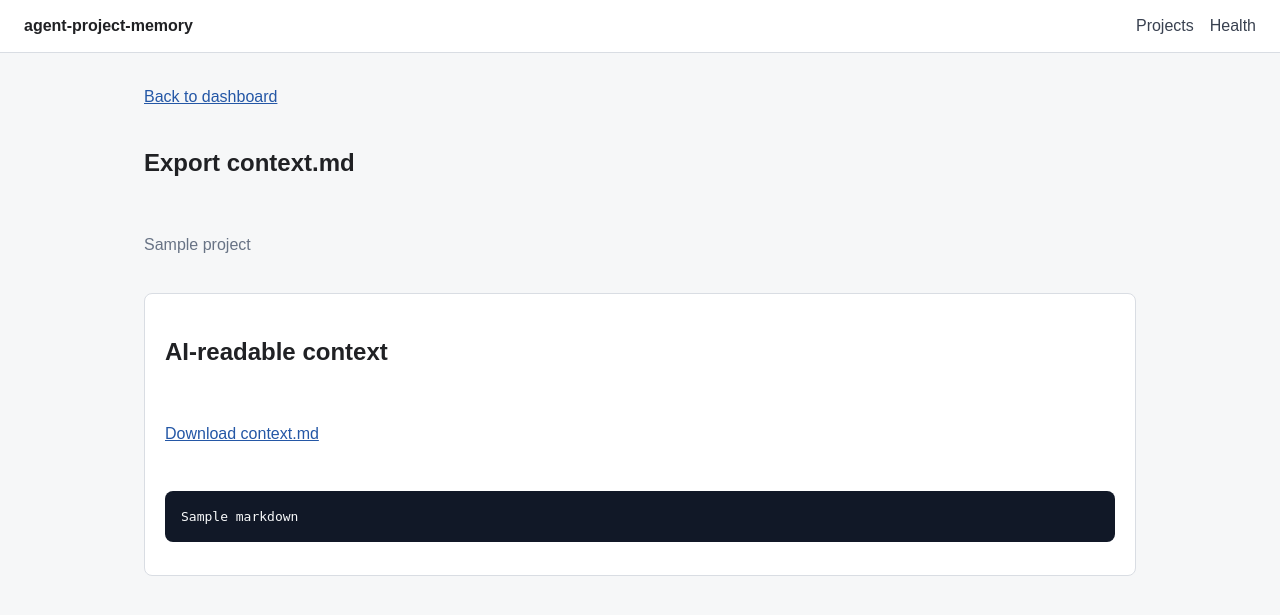
After one commit to jaoushingan88/agent-project-memory, a Flask app: template src/agent_project_memory/templates/export.html in a window 1280 px wide. The commit adds this page. Shown: the top 615 px of the page. Run offline with Flask 3, Linux system fonts and the light colour scheme; the template is opened without the code that fills it: most values are stand-ins (such as "Sample title", 1, 10 or a date in 2020); parts of the project's set-up code (start-up, migrations or seed data) failed here and were passed over; some libraries are stand-ins or nearby versions.

Commit message:
Add export web page

```diff
--- a/src/agent_project_memory/app.py
+++ b/src/agent_project_memory/app.py
@@ -9,6 +9,7 @@ from flask import Flask, redirect, render_template, request, url_for
 
 from .api import api, register_error_handlers
 from .db import get_database, init_app, init_database
+from .export import render_context_markdown
 from .repositories import (
     create_project,
     create_context_entry,
@@ -274,6 +275,18 @@ def create_app(test_config=None):
         )
         return redirect(url_for("notes_logs_page", project_id=project_id))
 
+    @app.get("/projects/<int:project_id>/export")
+    def export_page(project_id):
+        connection = get_database()
+        project = get_project(connection, project_id)
+        if project is None:
+            return render_template("not_found.html"), 404
+        return render_template(
+            "export.html",
+            project=project,
+            markdown=render_context_markdown(connection, project),
+        )
+
     return app
 
 
--- a/src/agent_project_memory/static/styles.css
+++ b/src/agent_project_memory/static/styles.css
@@ -136,6 +136,15 @@ a {
   margin-bottom: 4px;
 }
 
+.markdown-preview {
+  background: #111827;
+  border-radius: 8px;
+  color: #f9fafb;
+  overflow-x: auto;
+  padding: 16px;
+  white-space: pre-wrap;
+}
+
 label {
   display: grid;
   font-weight: 700;
--- /dev/null
+++ b/src/agent_project_memory/templates/export.html
@@ -0,0 +1,19 @@
+{% extends "base.html" %}
+
+{% block title %}Export - {{ project.name }}{% endblock %}
+
+{% block content %}
+  <section class="stack page-header">
+    <a href="{{ url_for('project_dashboard', project_id=project.id) }}">Back to dashboard</a>
+    <h1>Export context.md</h1>
+    <p class="muted">{{ project.name }}</p>
+  </section>
+
+  <section class="panel stack">
+    <h2>AI-readable context</h2>
+    <p>
+      <a href="/api/projects/{{ project.id }}/export/context.md">Download context.md</a>
+    </p>
+    <pre class="markdown-preview">{{ markdown }}</pre>
+  </section>
+{% endblock %}
--- a/src/agent_project_memory/templates/project_dashboard.html
+++ b/src/agent_project_memory/templates/project_dashboard.html
@@ -56,6 +56,7 @@
   <section class="panel stack">
     <h2>Export</h2>
     <p>AI-readable context export:</p>
-    <a href="/api/projects/{{ project.id }}/export/context.md">Export context.md</a>
+    <a href="{{ url_for('export_page', project_id=project.id) }}">Preview export</a>
+    <a href="/api/projects/{{ project.id }}/export/context.md">Download context.md</a>
   </section>
 {% endblock %}
```
Also changed, not shown: STATUS.md (+43 -2 lines), TASKS.md (+2 -2 lines), tests/test_app.py (+24 -1 lines).
